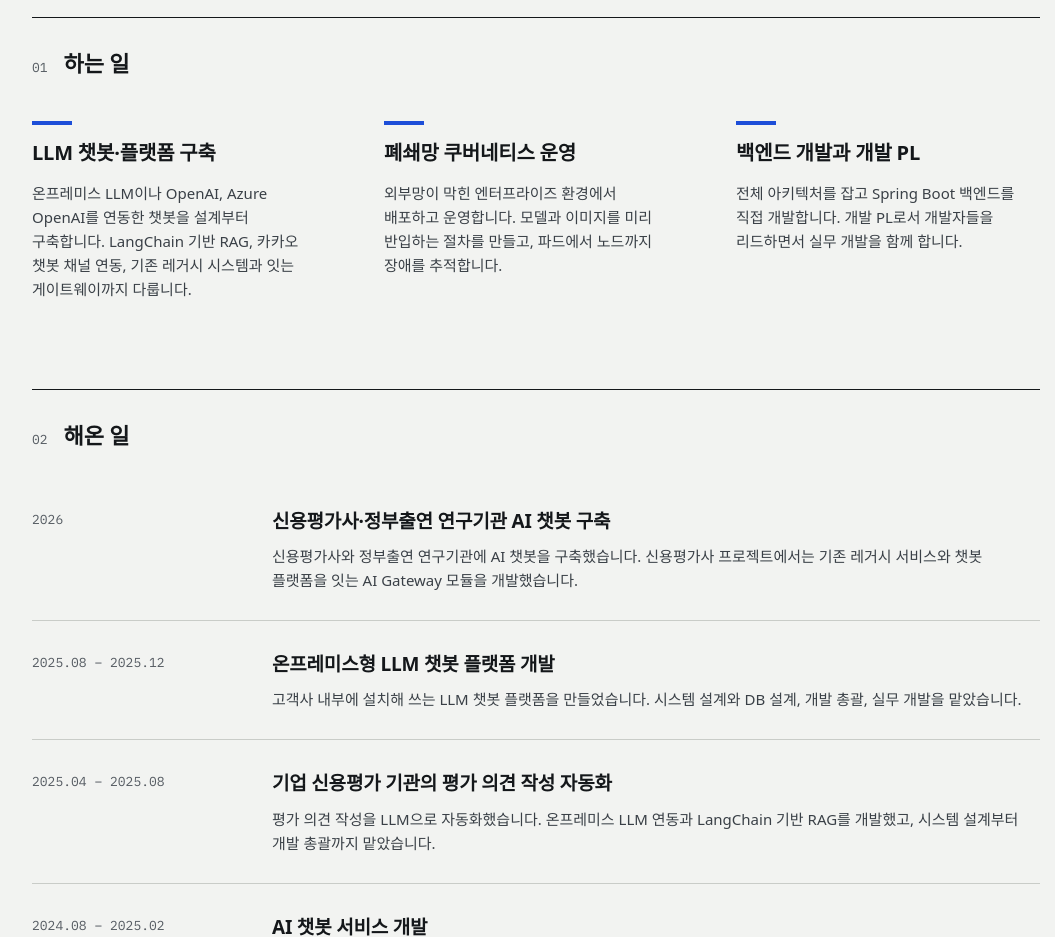
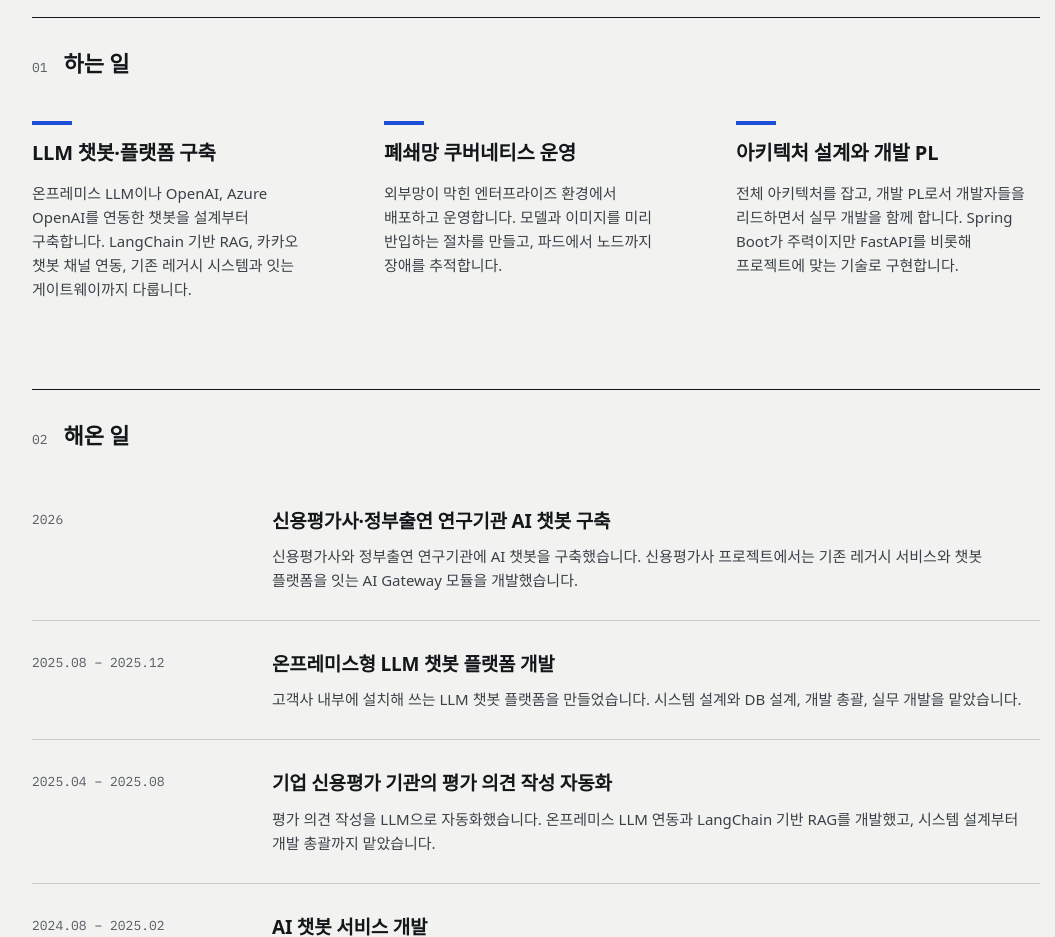
Before and after one commit to komasin4/awesomepals-site, a plain HTML site: page index.html in a window 1280 px wide. Shown: the part 820-1757 px from the top of the page, without its empty margins (104-1159 px from the left). Drawn offline with Linux system fonts and the light colour scheme; a web font is replaced by a local one.

Commit message:
Broaden the dev lead card beyond Spring Boot
The third service card now leads with architecture and the PL role and
names Spring Boot as the main stack rather than the only one.

Co-Authored-By: Claude Fable 5.2 <noreply@anthropic.com>
Claude-Session: https://claude.ai/code/session_01MGS5Rshw5qjG214vSpuwxV

```diff
--- a/index.html
+++ b/index.html
@@ -106,8 +106,8 @@ footer{border-top:2px solid var(--ink);padding:24px 0 40px;display:flex;flex-wra
 <p>외부망이 막힌 엔터프라이즈 환경에서 배포하고 운영합니다. 모델과 이미지를 미리 반입하는 절차를 만들고, 파드에서 노드까지 장애를 추적합니다.</p>
 </div>
 <div class="card">
-<h3>백엔드 개발과 개발 PL</h3>
-<p>전체 아키텍처를 잡고 Spring Boot 백엔드를 직접 개발합니다. 개발 PL로서 개발자들을 리드하면서 실무 개발을 함께 합니다.</p>
+<h3>아키텍처 설계와 개발 PL</h3>
+<p>전체 아키텍처를 잡고, 개발 PL로서 개발자들을 리드하면서 실무 개발을 함께 합니다. Spring Boot가 주력이지만 FastAPI를 비롯해 프로젝트에 맞는 기술로 구현합니다.</p>
 </div>
 </div>
 </section>
```
